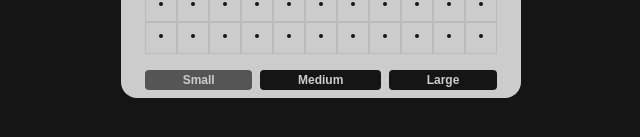
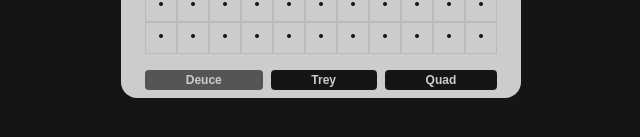
Before and after one commit to randomplayables/gothamloops, a React (Vite) app: page / in a window 1280 px wide. Shown: the part 547-684 px from the top of the page, without its empty margins (319-959 px from the left). Built offline with nearby package versions, Linux system fonts and the light colour scheme.

Commit message:
edit level names

```diff
--- a/src/components/Cell.tsx
+++ b/src/components/Cell.tsx
@@ -14,7 +14,7 @@ const Cell = ({cell, rowIndex, cellIndex, handleCellLeftClick, level}: CellProps
     <div
         className={clsx(
             "cell",
-            level !== "small" && "smaller-cell"
+            level !== "deuce" && "smaller-cell"
         )}
             onClick={() => handleCellLeftClick(rowIndex, cellIndex)}
     >
--- a/src/constants/index.ts
+++ b/src/constants/index.ts
@@ -13,21 +13,21 @@ export const CELL_NUMBERS_COLORS = [
 ]
 
 export const LEVELS = {
-  small: {
+  deuce: {
     rows: 11,
     cols: 11,
     numCoins: 2
   },
-  medium: {
+  trey: {
     rows: 15,
     cols: 15,
     numCoins: 3
   },
-  large: {
+  quad: {
     rows: 19,
     cols: 19,
     numCoins: 4
   },
 };
 
-export const DEFAULT_LEVEL: TLevel = 'small'
+export const DEFAULT_LEVEL: TLevel = 'deuce'
```
